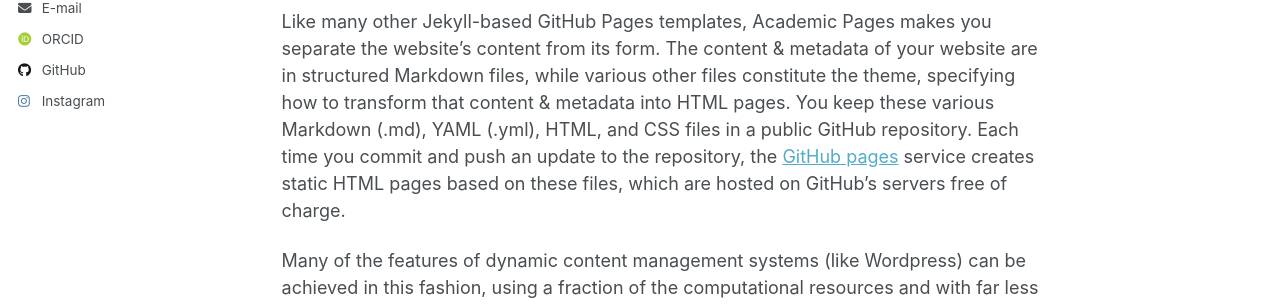
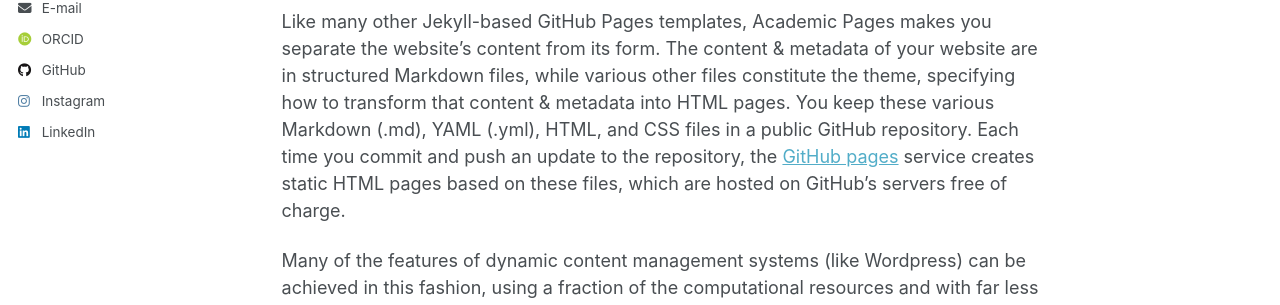
Before and after one commit to jpteixei/jpteixei.github.io, a Jekyll site: the page built from _pages/about.md, in a window 1280 px wide. Shown: the part 526-831 px from the top of the page. Built offline with Jekyll 4.4.1, drawn with Linux system fonts in a browser that asks for light colours; some web fonts are replaced; a script that is not in the unit is left out.

Commit message:
Update _config.yml

```diff
--- a/_config.yml
+++ b/_config.yml
@@ -13,7 +13,7 @@ title                    : "João Pedro T. Q."
 title_separator          : "-"
 name                     : &name "João Pedro Teixeira de Quadros"
 description              : &description "personal description"
-url                      : https://jpteixei.github.io/ # the base hostname & protocol for your site e.g. "https://[your GitHub username].github.io" or if you already have some other page hosted on Github then use "https://[your GitHub username].github.io/[Your Repo Name]"
+url                      : https://jpteixei.github.io # the base hostname & protocol for your site e.g. "https://[your GitHub username].github.io" or if you already have some other page hosted on Github then use "https://[your GitHub username].github.io/[Your Repo Name]"
 baseurl                  : "" # the subpath of your site, e.g. "/blog"
 repository               : "jpteixei/jpteixei.github.io"
 
@@ -61,7 +61,7 @@ author:
   keybase          : # Username
   instagram        : "https://www.instagram.com/joao.pedro.t/"
   lastfm           : # Username
-  linkedin         : # Username
+  linkedin         : "www.linkedin.com/in/joão-pedro-teixeira-de-quadros-149534372"
   mastodon         : # URL
   medium           : # URL
   pinterest        : # Username
```
